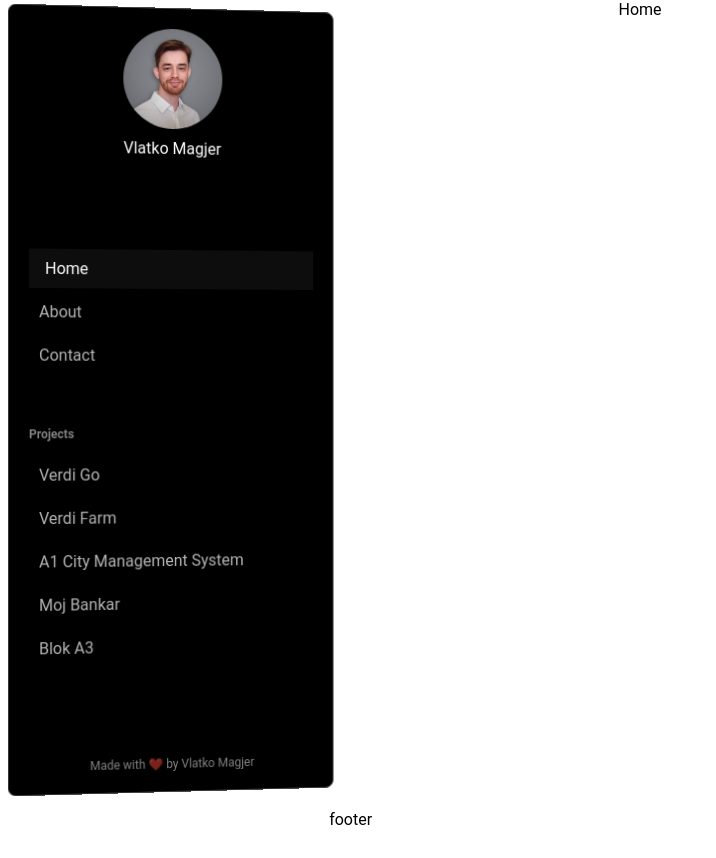
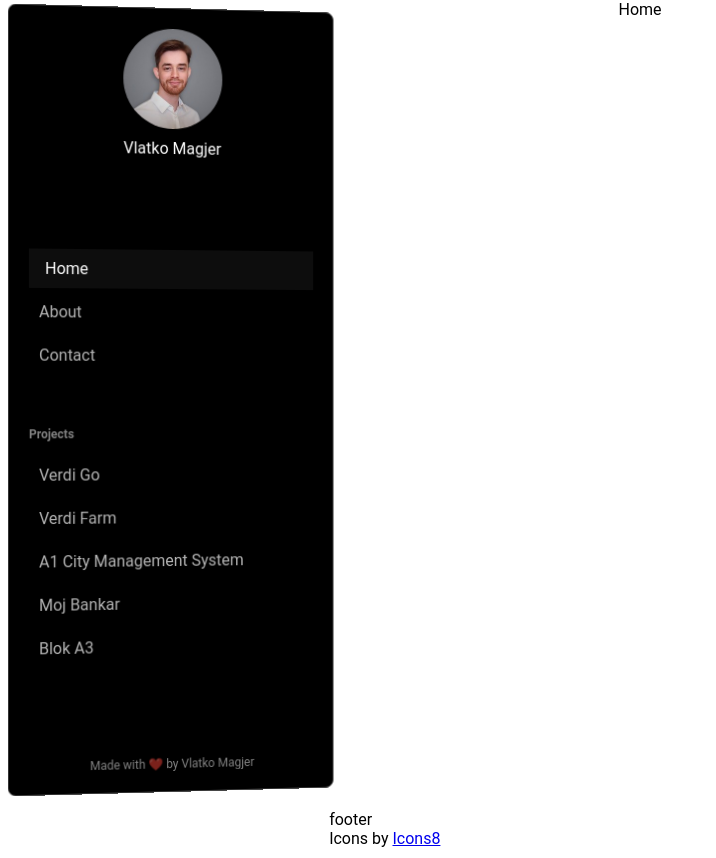
Before and after one commit to vmagjer/my-portfolio, a React (Vite) app: page / in a window 1280 px wide. Shown: the whole page, without its empty margins (0-716 px from the left). Built offline with nearby package versions, Linux system fonts and the light colour scheme.

Commit message:
Add Icons8 attribution to Footer component

```diff
--- a/src/components/MainLayout.jsx
+++ b/src/components/MainLayout.jsx
@@ -11,7 +11,14 @@ export default function MainLayout() {
 
       <Content>
         <Outlet />
-        <Footer>footer</Footer>
+        <Footer>
+          footer
+          <br />
+          Icons by{' '}
+          <a target="_blank" href="https://icons8.com" rel="noreferrer">
+            Icons8
+          </a>
+        </Footer>
       </Content>
 
       <RightColumn>
```
